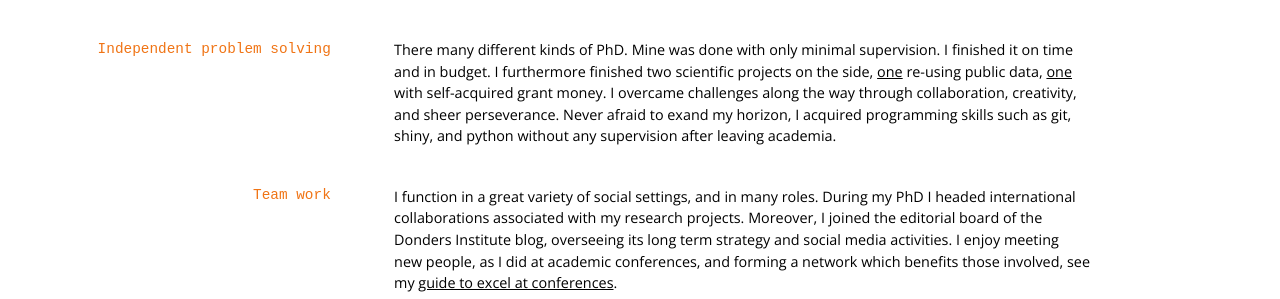
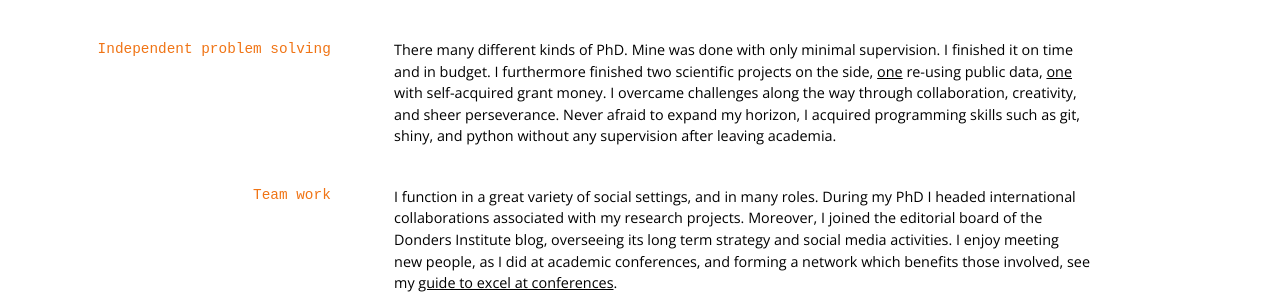
Before and after one commit to rikunert/rikunert.github.io, a Jekyll site: the page built from cv.md, in a window 1280 px wide. Shown: the part 506-805 px from the top of the page. Built offline with Jekyll 4.4.1, drawn with Linux system fonts in a browser that asks for light colours; nearby versions of some CDN libraries.

```diff
--- a/_config.yml
+++ b/_config.yml
@@ -35,7 +35,7 @@ future:               true
 
 pages_list:
   About: '/about'
-  CV: '/cv'
+#  CV: '/cv'
   Publications: '/publications'
   Blog Archive: '/archive'
   Blog Feed: '/atom.xml'
--- a/cv.md
+++ b/cv.md
@@ -32,7 +32,7 @@ Data analysis results can be misleading, requiring a critical eye which looks be
 
 ### Independent problem solving
 
-There many different kinds of PhD. Mine was done with only minimal supervision. I finished it on time and in budget. I furthermore finished two scientific projects on the side, [one](http://link.springer.com/article/10.3758/s13423-016-1030-9/fulltext.html) re-using public data, [one](http://pubman.mpdl.mpg.de/pubman/item/escidoc:2355026:6/component/escidoc:2380816/Kunert_Jongman_2016.pdf) with self-acquired grant money. I overcame challenges along the way through collaboration, creativity, and sheer perseverance. Never afraid to exand my horizon, I acquired programming skills such as git, shiny, and python without any supervision after leaving academia.
+There many different kinds of PhD. Mine was done with only minimal supervision. I finished it on time and in budget. I furthermore finished two scientific projects on the side, [one](http://link.springer.com/article/10.3758/s13423-016-1030-9/fulltext.html) re-using public data, [one](http://pubman.mpdl.mpg.de/pubman/item/escidoc:2355026:6/component/escidoc:2380816/Kunert_Jongman_2016.pdf) with self-acquired grant money. I overcame challenges along the way through collaboration, creativity, and sheer perseverance. Never afraid to expand my horizon, I acquired programming skills such as git, shiny, and python without any supervision after leaving academia.
 
 ### Team work
 
```
